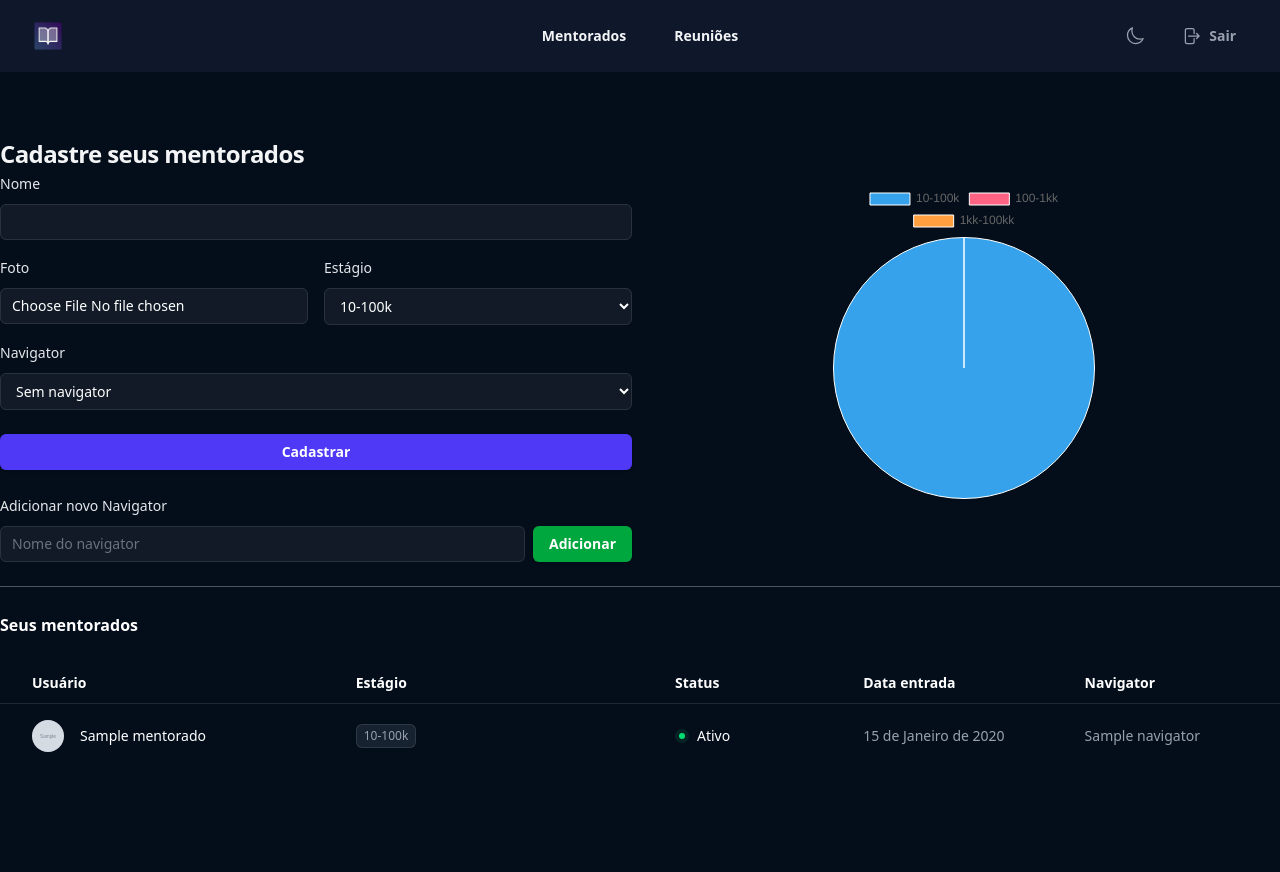
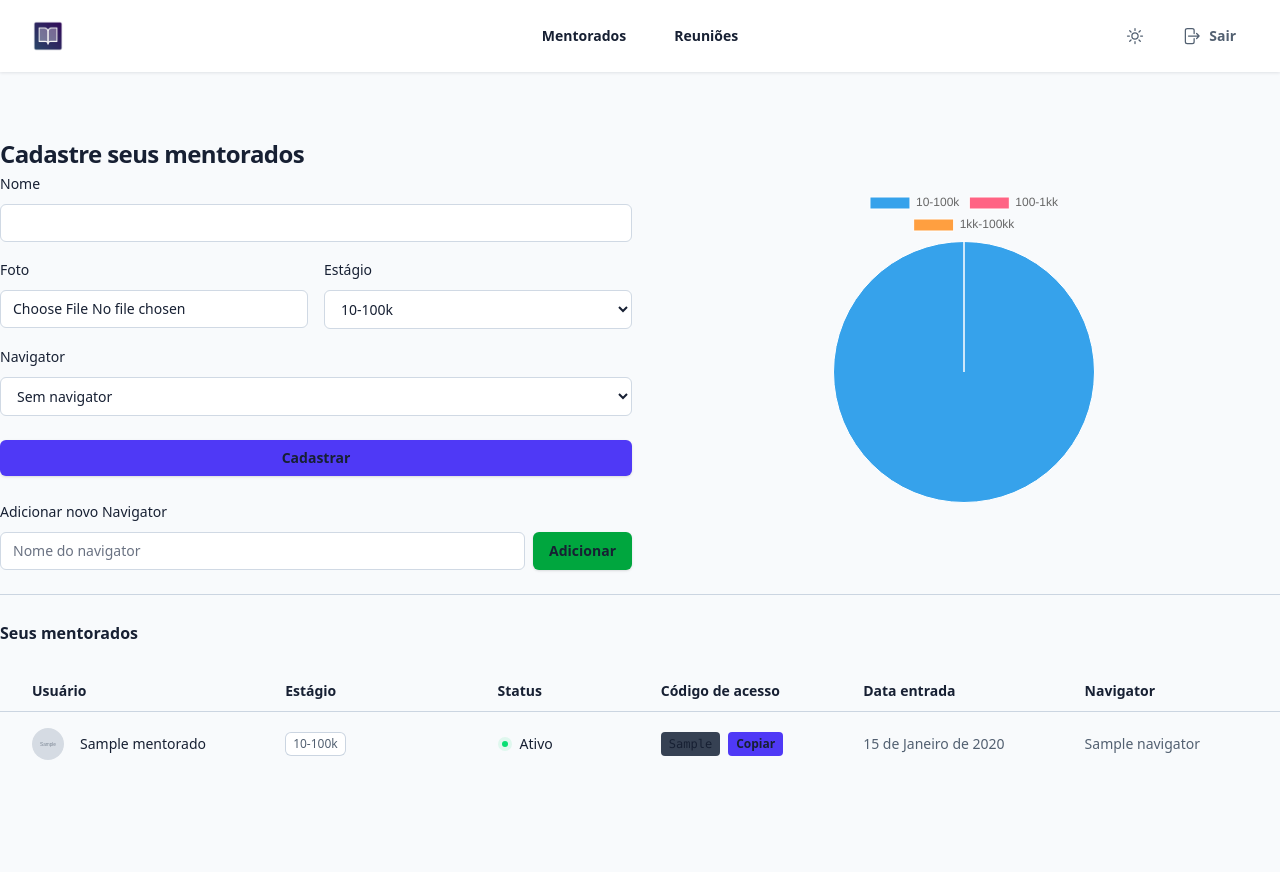
Before and after one commit to kelvinfrade/mentoriando, a Django app: page /mentorados/ in a window 1280 px wide. Run offline with Django 5.2, Linux system fonts and the light colour scheme; a user stored in the database is signed in; tables that the repository leaves empty hold one stand-in row (values such as "Sample post"); grey boxes marked "Sample" are stand-in pictures.

Commit message:
Config layout and .gitignore

```diff
--- a/mentorados/templates/agendar_reuniao.html
+++ b/mentorados/templates/agendar_reuniao.html
@@ -1,7 +1,7 @@
 {% extends "base.html" %}
 {% load static %}
 {% block 'body' %}
-<header class="bg-slate-900">
+<header class="app-navbar bg-slate-900">
     <nav class="flex items-center justify-between p-4 lg:px-8" aria-label="Global">
         <div class="flex lg:flex-1">
             <a href="#" class="-m-1.5 p-1.5">
--- a/mentorados/templates/mentorados.html
+++ b/mentorados/templates/mentorados.html
@@ -94,6 +94,7 @@
                         <th scope="col" class="py-2 pl-4 pr-8 font-semibold sm:pl-6 lg:pl-8">Usuário</th>
                         <th scope="col" class="hidden py-2 pl-0 pr-8 font-semibold sm:table-cell">Estágio</th>
                         <th scope="col" class="py-2 pl-0 pr-4 text-right font-semibold sm:pr-8 sm:text-left lg:pr-20">Status</th>
+                        <th scope="col" class="py-2 pl-0 pr-8 font-semibold md:table-cell lg:pr-20">Código de acesso</th>
                         <th scope="col" class="hidden py-2 pl-0 pr-8 font-semibold md:table-cell lg:pr-20">Data entrada</th>
                         <th scope="col" class="hidden py-2 pl-0 pr-8 font-semibold md:table-cell lg:pr-20">Navigator</th>
                         </tr>
@@ -120,6 +121,12 @@
                                         <div class="size-1.5 rounded-full bg-current"></div>
                                     </div>
                                     <div class="hidden text-white sm:block">Ativo</div>
+                                </div>
+                            </td>
+                            <td class="py-4 pl-0 pr-8 text-sm/6 text-gray-400 lg:pr-20">
+                                <div class="flex items-center gap-2">
+                                    <code id="token-{{mentorado.id}}" class="rounded bg-gray-700 px-2 py-1 text-xs text-gray-200">{{mentorado.token}}</code>
+                                    <button type="button" class="rounded bg-indigo-600 px-2 py-1 text-xs font-semibold text-white hover:bg-indigo-500" onclick="copiarToken('{{mentorado.id}}')">Copiar</button>
                                 </div>
                             </td>
                             <td class="hidden py-4 pl-0 pr-8 text-sm/6 text-gray-400 md:table-cell lg:pr-20">{{mentorado.criado_em}}</td>
@@ -150,4 +157,11 @@
     });
 </script>
 
+<script>
+    function copiarToken(mentoradoId) {
+        const token = document.getElementById(`token-${mentoradoId}`).textContent;
+        navigator.clipboard.writeText(token);
+    }
+</script>
+
 {% endblock 'body' %}
--- a/mentorados/templates/tarefa_mentorado.html
+++ b/mentorados/templates/tarefa_mentorado.html
@@ -4,7 +4,7 @@
 
 <script src="https://unpkg.com/htmx.org@2.0.4"></script>
 
-<header class="bg-slate-900">
+<header class="app-navbar bg-slate-900">
     <nav class="flex items-center justify-between p-4 lg:px-8" aria-label="Global">
         <div class="flex lg:flex-1">
             <a href="#" class="-m-1.5 p-1.5">
--- a/mentorados/views.py
+++ b/mentorados/views.py
@@ -65,19 +65,26 @@ def cadastrar_navigator(request):
 def reunioes(request):
     if request.method == 'GET':
         reunioes = Reuniao.objects.filter(data__mentor=request.user)
-        return render(request, 'reunioes.html', {'reunioes':reunioes})
+        disponibilidades = DisponibilidadedeHorarios.objects.filter(
+            mentor=request.user,
+            agendado=False
+        ).order_by('data_inicial')
+        return render(request, 'reunioes.html', {
+            'reunioes': reunioes,
+            'disponibilidades': disponibilidades
+        })
     elif request.method =='POST':
         data = request.POST.get('data')
         data = datetime.strptime(data, '%Y-%m-%dT%H:%M')
 
-        #verifica se existe algum horario 50 minutos antes ou 50 minutos depois, pois se tiver não tem como marcar
+        # Impede horários sobrepostos ou com menos de uma hora de intervalo.
         disponibilidades = DisponibilidadedeHorarios.objects.filter(mentor=request.user).filter(
-            data_inicial__gte = (data - timedelta(minutes=50)),
-            data_inicial__lte = (data + timedelta(minutes=50))
+            data_inicial__gte = (data - timedelta(minutes=60)),
+            data_inicial__lte = (data + timedelta(minutes=60))
         )
 
         if disponibilidades.exists():
-            messages.add_message(request, constants.ERROR, 'Você já possui um reunião em aberto.')
+            messages.add_message(request, constants.ERROR, 'Já existe um horário dentro do intervalo de uma hora antes ou depois.')
             return redirect('reunioes')
 
         disponibilidades = DisponibilidadedeHorarios(
@@ -185,17 +192,25 @@ def agendar_reuniao(request):
         tag = request.POST.get('tag')
         descricao = request.POST.get('descricao')
 
+        horario = DisponibilidadedeHorarios.objects.filter(
+            id=horario_id,
+            mentor=mentorado.user,
+            agendado=False
+        ).first()
+        if not horario:
+            messages.add_message(request, constants.ERROR, 'Esse horário não está mais disponível.')
+            return redirect('escolher_dia')
+
         #Atomicidade
 
         reuniao = Reuniao(
-            data_id=horario_id,
+            data=horario,
             mentorado=mentorado,
             tag=tag,
             descricao=descricao
         )
         reuniao.save()
 
-        horario = DisponibilidadedeHorarios.objects.get(id=horario_id)
         horario.agendado = True
         horario.save()
 
--- a/templates/base.html
+++ b/templates/base.html
@@ -1,5 +1,5 @@
 <!DOCTYPE html>
-<html lang="pt-br" class="dark">
+<html lang="pt-br" class="light">
 <head>
     <meta charset="UTF-8">
     <meta name="viewport" content="width=device-width, initial-scale=1.0">
@@ -7,44 +7,82 @@
     <script src="https://cdn.jsdelivr.net/npm/@tailwindcss/browser@4"></script>
 
     <style>
-        /* Tema Light */
         html.light {
-            --bg-primary: #f1f5f9;
+            --bg-primary: #f8fafc;
             --bg-secondary: #e2e8f0;
             --bg-card: #ffffff;
-            --text-primary: #0f172a;
-            --text-secondary: #475569;
+            --text-primary: #172033;
+            --text-secondary: #526071;
             --border-color: #cbd5e1;
+            --field-bg: #ffffff;
+            --header-bg: #ffffff;
         }
 
-        /* Tema Dark (padrão) */
         html.dark {
-            --bg-primary: #040e1b;
-            --bg-secondary: #0f172a;
-            --bg-card: #1e293b;
-            --text-primary: #f1f5f9;
-            --text-secondary: #94a3b8;
-            --border-color: #334155;
+            --bg-primary: #07111f;
+            --bg-secondary: #0f1d31;
+            --bg-card: #14243a;
+            --text-primary: #f3f7fb;
+            --text-secondary: #a8b5c7;
+            --border-color: #30435c;
+            --field-bg: #0d1a2c;
+            --header-bg: #0b1728;
         }
 
-        /* Classes de tema aplicáveis */
-        .theme-bg-primary { background-color: var(--bg-primary); }
-        .theme-bg-secondary { background-color: var(--bg-secondary); }
-        .theme-bg-card { background-color: var(--bg-card); }
-        .theme-text-primary { color: var(--text-primary); }
-        .theme-text-secondary { color: var(--text-secondary); }
-        .theme-border { border-color: var(--border-color); }
+        html, body {
+            min-height: 100%;
+        }
 
-        /* Transição suave para mudança de tema */
-        html.light body,
-        html.dark body {
+        body {
+            background: var(--bg-primary);
+            color: var(--text-primary);
             transition: background-color 0.3s ease, color 0.3s ease;
         }
 
-        /* Override para conteúdo principal em light mode */
-        html.light .bg-\[\\#040e1b\],
-        html.light .bg-slate-900 {
+        header#navbar-header,
+        header.app-navbar {
+            position: sticky;
+            top: 0;
+            z-index: 50;
+        }
+
+        .theme-bg-primary { background-color: var(--bg-primary) !important; }
+        .theme-bg-secondary { background-color: var(--bg-secondary) !important; }
+        .theme-bg-card { background-color: var(--bg-card) !important; }
+        .theme-text-primary { color: var(--text-primary) !important; }
+        .theme-text-secondary { color: var(--text-secondary) !important; }
+        .theme-border { border-color: var(--border-color) !important; }
+
+        html.light [class*="bg-[#040e1b]"],
+        html.light [class*="bg-[#05101d]"],
+        html.light .bg-slate-900,
+        html.light .bg-slate-950,
+        html.light .bg-gray-900 {
             background-color: var(--bg-primary) !important;
+        }
+
+        html.light [class*="bg-[#0b1526]"] {
+            background-color: var(--bg-card) !important;
+        }
+
+        html.light .bg-gray-800 {
+            background-color: var(--bg-card) !important;
+        }
+
+        html.dark [class*="bg-[#040e1b]"],
+        html.dark [class*="bg-[#05101d]"] {
+            background-color: var(--bg-primary) !important;
+        }
+
+        html.light #navbar-header,
+        html.light #mobile-menu {
+            background-color: var(--header-bg) !important;
+            box-shadow: 0 1px 3px rgba(15, 23, 42, 0.1);
+        }
+
+        html.dark #navbar-header,
+        html.dark #mobile-menu {
+            background-color: var(--header-bg) !important;
         }
 
         html.light .text-gray-100,
@@ -58,54 +96,28 @@
             color: var(--text-secondary) !important;
         }
 
-        html.light .bg-white\/5 {
-            background-color: rgba(0, 0, 0, 0.05) !important;
+        html.light .bg-white\/5,
+        html.light .bg-gray-700\/40 {
+            background-color: var(--field-bg) !important;
         }
 
-        html.light .outline-white\/10 {
-            outline-color: rgba(0, 0, 0, 0.15) !important;
-        }
-
-        html.light header#navbar-header {
-            background-color: #ffffff !important;
-            box-shadow: 0 1px 3px 0 rgba(0, 0, 0, 0.1);
-        }
-
-        html.light header#navbar-header a,
-        html.light header#navbar-header button {
-            color: #334155 !important;
-        }
-
-        html.light header#navbar-header a:hover {
-            color: #4f46e5 !important;
-        }
-
-        html.light #mobile-menu {
-            background-color: #ffffff !important;
+        html.light .border-white\/10,
+        html.light .border-gray-600,
+        html.light .ring-white\/10 {
+            border-color: var(--border-color) !important;
+            --tw-ring-color: var(--border-color) !important;
         }
 
         html.light .divide-white\/5 > :not(:last-child) {
-            border-color: rgba(0, 0, 0, 0.08) !important;
+            border-color: var(--border-color) !important;
         }
 
-        html.light .border-white\/10 {
-            border-color: rgba(0, 0, 0, 0.1) !important;
-        }
-
-        html.light .border-gray-600 {
-            border-color: #cbd5e1 !important;
-        }
-
-        html.light .bg-gray-700\/40 {
-            background-color: rgba(148, 163, 184, 0.3) !important;
-        }
-
-        html.light .ring-white\/10 {
-            --tw-ring-color: rgba(0, 0, 0, 0.1) !important;
-        }
-
-        html.light .bg-green-400\/10 {
-            background-color: rgba(74, 222, 128, 0.2) !important;
+        input,
+        select,
+        textarea {
+            background-color: var(--field-bg);
+            color: var(--text-primary);
+            border-color: var(--border-color);
         }
 
         html.light input[type="text"],
@@ -114,21 +126,35 @@
         html.light input[type="datetime-local"],
         html.light select,
         html.light textarea {
-            background-color: #f8fafc !important;
-            color: #0f172a !important;
-            border: 1px solid #cbd5e1 !important;
+            background-color: var(--field-bg) !important;
+            color: var(--text-primary) !important;
+            border: 1px solid var(--border-color) !important;
         }
 
         html.light option {
-            background-color: #ffffff !important;
-            color: #0f172a !important;
+            background-color: var(--bg-card) !important;
+            color: var(--text-primary) !important;
         }
+
+        .global-theme-toggle {
+            position: fixed;
+            top: 1rem;
+            right: 1rem;
+            z-index: 60;
+            border: 1px solid var(--border-color);
+            border-radius: 0.5rem;
+            background: var(--bg-card);
+            color: var(--text-primary);
+            padding: 0.5rem 0.75rem;
+            box-shadow: 0 4px 12px rgba(15, 23, 42, 0.15);
+        }
+
     </style>
 
     <!-- Inicializar tema antes da renderização para evitar flash -->
     <script>
         (function() {
-            const savedTheme = localStorage.getItem('theme') || 'dark';
+            const savedTheme = localStorage.getItem('theme') || 'light';
             document.documentElement.className = savedTheme;
         })();
     </script>
@@ -136,6 +162,9 @@
     {% block 'head' %}{% endblock 'head' %}
 </head>
 <body class="theme-bg-primary theme-text-primary">
+    <button type="button" class="global-theme-toggle" onclick="toggleTheme()" title="Alternar tema" aria-label="Alternar tema">
+        <span id="global-theme-icon">Tema</span>
+    </button>
     {% block 'body' %}{% endblock 'body' %}
 
     <script>
@@ -171,7 +200,7 @@
         // Theme toggle
         function toggleTheme() {
             const html = document.documentElement;
-            const currentTheme = html.className;
+            const currentTheme = html.classList.contains('light') ? 'light' : 'dark';
             const newTheme = currentTheme === 'dark' ? 'light' : 'dark';
 
             html.className = newTheme;
@@ -197,10 +226,16 @@
             if (mobileThemeIcon) {
                 mobileThemeIcon.textContent = theme === 'light' ? '☀️' : '🌙';
             }
+
+            const globalThemeIcon = document.getElementById('global-theme-icon');
+            if (globalThemeIcon) {
+                globalThemeIcon.textContent = theme === 'light' ? 'Modo escuro' : 'Modo claro';
+                globalThemeIcon.parentElement.style.display = document.getElementById('navbar-header') ? 'none' : 'block';
+            }
         }
 
         // Inicializar ícones no carregamento
-        updateThemeIcons(localStorage.getItem('theme') || 'dark');
+        updateThemeIcons(localStorage.getItem('theme') || 'light');
     </script>
 </body>
 </html>
--- a/templates/partials/_navbar_mentor.html
+++ b/templates/partials/_navbar_mentor.html
@@ -1,5 +1,5 @@
 {% load static %}
-<header id="navbar-header" class="bg-slate-900 dark:bg-slate-950 transition-colors duration-300">
+<header id="navbar-header" class="app-navbar bg-slate-900 dark:bg-slate-950 transition-colors duration-300">
     <nav class="flex items-center justify-between p-4 lg:px-8" aria-label="Global">
         <div class="flex lg:flex-1">
             <a href="{% url 'mentorados' %}" class="-m-1.5 p-1.5">
--- a/templates/partials/_navbar_mentorado.html
+++ b/templates/partials/_navbar_mentorado.html
@@ -1,5 +1,5 @@
 {% load static %}
-<header id="navbar-header" class="bg-slate-900 dark:bg-slate-950 transition-colors duration-300">
+<header id="navbar-header" class="app-navbar bg-slate-900 dark:bg-slate-950 transition-colors duration-300">
     <nav class="flex items-center justify-between p-4 lg:px-8" aria-label="Global">
         <div class="flex lg:flex-1">
             <a href="{% url 'escolher_dia' %}" class="-m-1.5 p-1.5">
```
Also changed, not shown: mentorados/templates/reunioes.html (+19 -3 lines), 1 other file.
